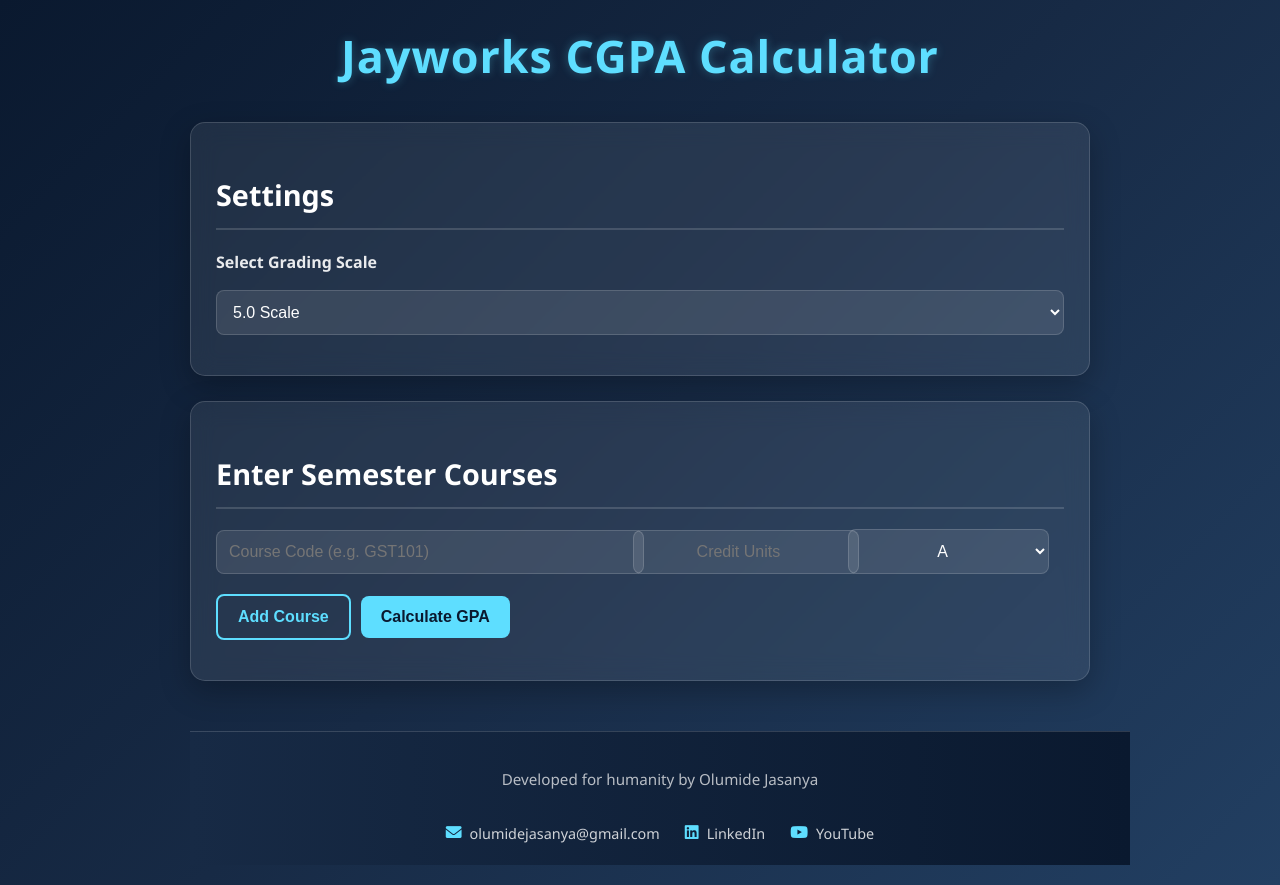
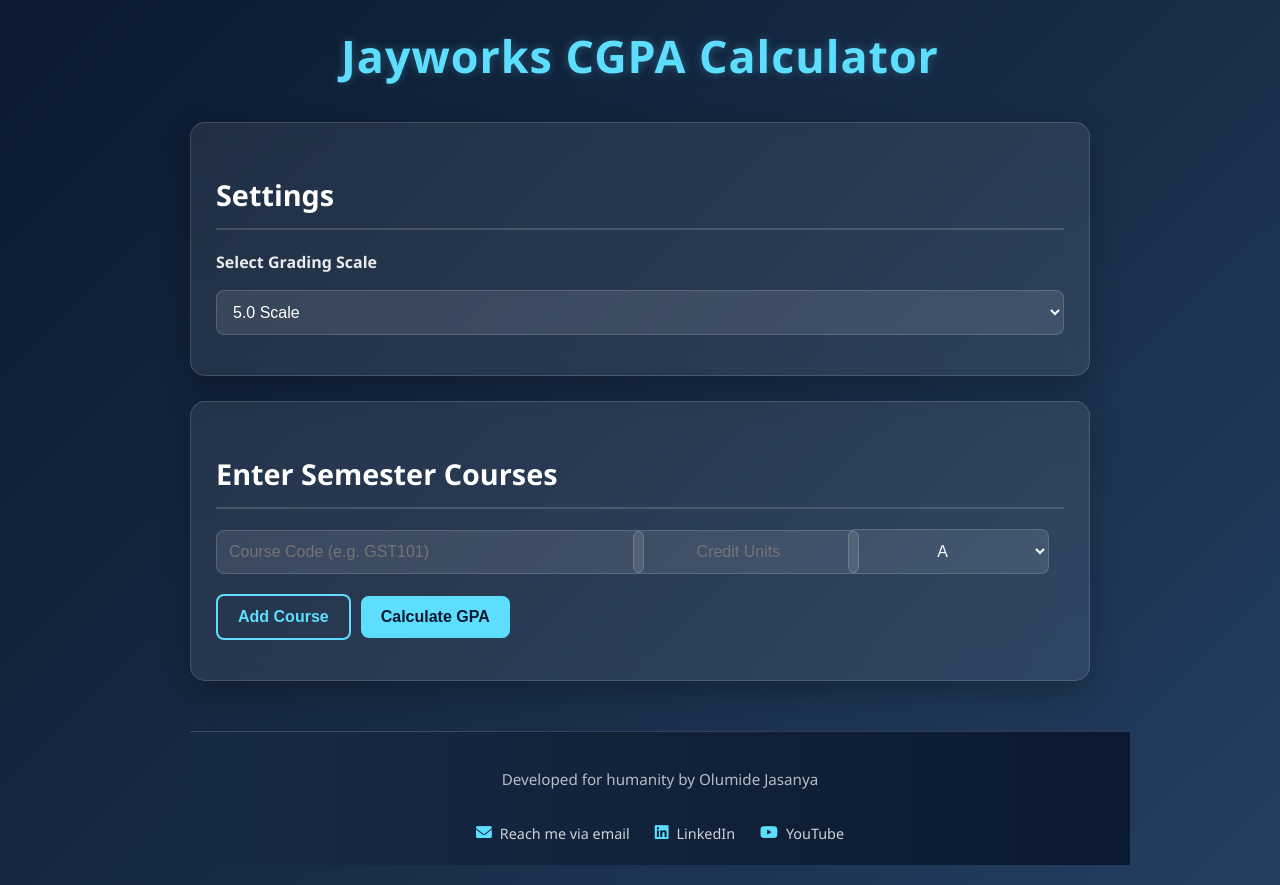
Before and after one commit to olumidebbng/cgpa-website, a plain HTML site: page index.html in a window 1280 px wide. Drawn offline with nearby package versions, Linux system fonts and the light colour scheme.

Commit message:
Update index.html

```diff
--- a/index.html
+++ b/index.html
@@ -92,7 +92,7 @@
             <div class="contact-info">
                 <div class="contact-item">
                     <i class="fas fa-envelope"></i>
-                    <a href="mailto:jwaorlks@gmail.com">olumidejasanya@gmail.com</a>
+                    <a href="mailto:jwaorlks@gmail.com">Reach me via email</a>
                 </div>
                 <div class="contact-item">
                     <i class="fab fa-linkedin"></i>
```
